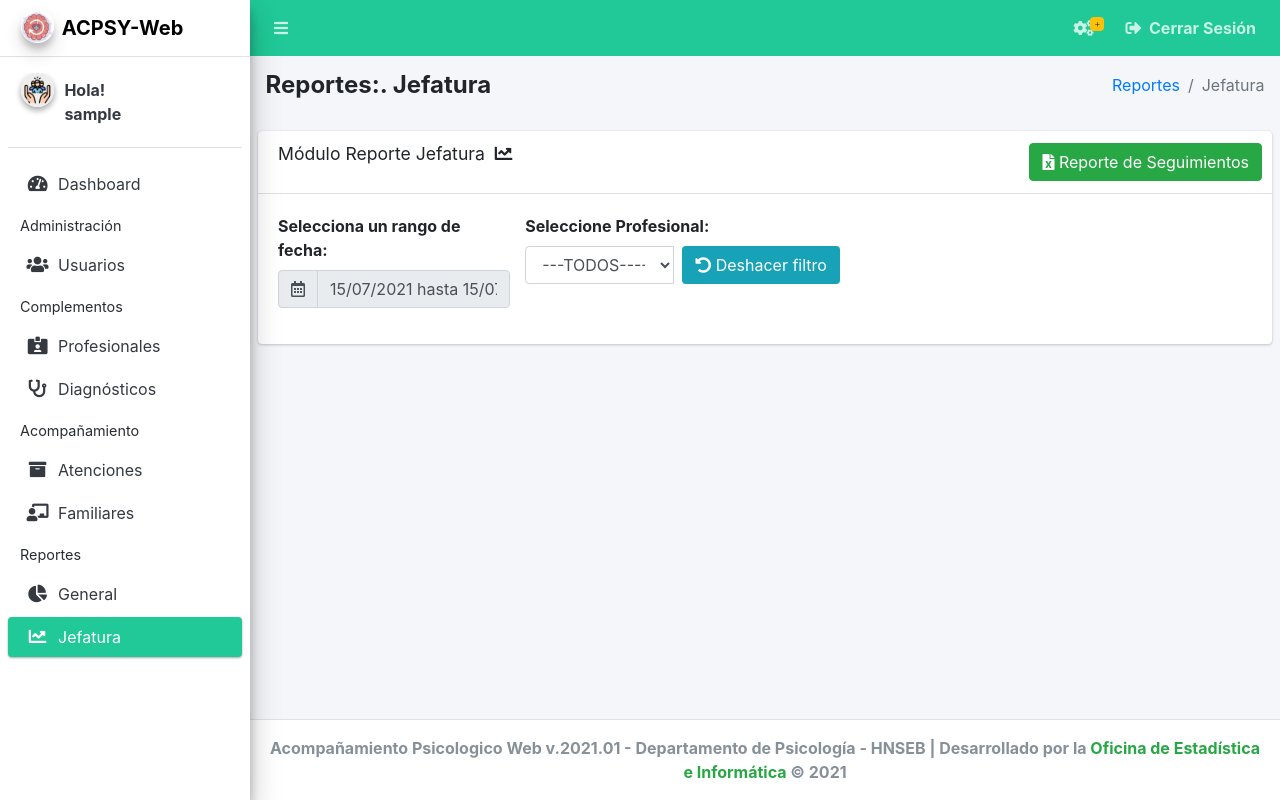
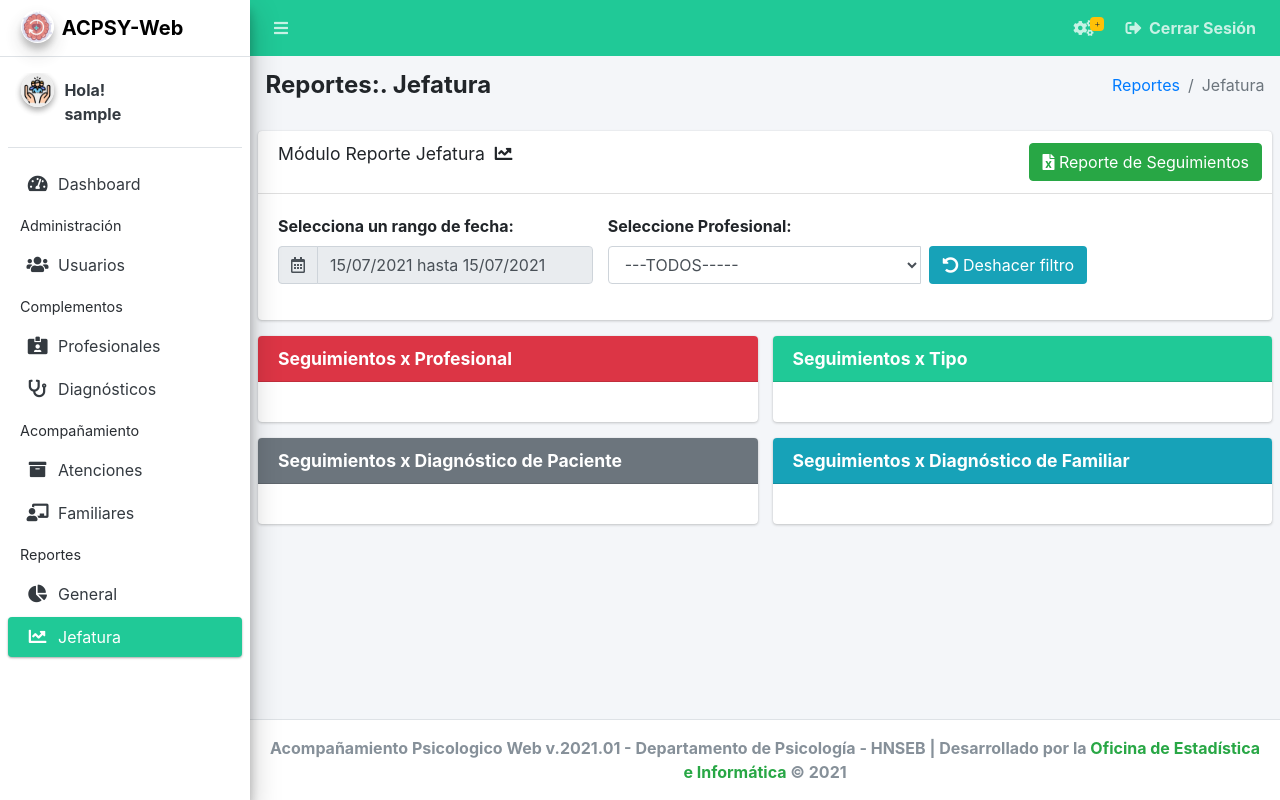
Before and after one commit to ocastrop96/acpsy, a PHP site: page /reporte-jefatura in a window 1280 px wide. Run offline with PHP 8.4, Linux system fonts and the light colour scheme; the visitor is signed in with stand-in values (Sample User, id 1); data that the repository does not hold is empty; some libraries are stand-ins or nearby versions.

Commit message:
15072021

```diff
--- a/public/js/reportes-jefatura.js
+++ b/public/js/reportes-jefatura.js
@@ -1,3 +1,4 @@
+seguimientosXProfesional("", "", 0);
 $("#deshacer-filtro-RJ").on("click", function () {
     window.location = "reporte-jefatura";
 });
@@ -42,8 +43,16 @@ $("input[name='rango-rj']").daterangepicker({
     $('#rango-rj').attr('inicio', inicio);
     $('#rango-rj').attr('fin', fin);
     $(".rseg1").attr("href", "public/views/docs/rp-seguimientos-jefatura.php?reporte=reporte&inicio=" + inicio + "&fin=" + fin + "&profesional=" + profesional);
+    seguimientosXProfesional(inicio, fin, profesional);
 });
 
 $("#rjProfesional").on("change", function () {
+    let profesional = $(this).val();
+    let inicio = $("#rango-rj").attr("inicio");
+    let fin = $("#rango-rj").attr("fin");
+    alert(profesional + " " + inicio + " " + fin);
+});
 
-});
+function seguimientosXProfesional(inicior, finr, profesionalr) {
+    alert("F.Inicio" + inicior + "F.Fin " + finr + "Profesional" + profesionalr)
+}
--- a/public/views/pages/reporte-jefatura.php
+++ b/public/views/pages/reporte-jefatura.php
@@ -35,7 +35,7 @@ if ($_SESSION["loginPerfil"] == 3) {
       </div>
       <div class="card-body">
         <div class="row">
-          <div class="col-12 col-sm-12 col-md-12 col-lg-3 col-xl-3">
+          <div class="col-12 col-sm-12 col-md-12 col-lg-4 col-xl-4">
             <div class="form-group">
               <label>Selecciona un rango de fecha:</label>
               <div class="input-group">
@@ -46,11 +46,11 @@ if ($_SESSION["loginPerfil"] == 3) {
                 </div>
                 <input type="text" class="form-control float-right" id="rango-rj" name="rango-rj" readonly inicio="<?php date_default_timezone_set('America/Lima');
                                                                                                                     echo date("Y-m-d"); ?>" fin="<?php date_default_timezone_set('America/Lima');
-                                                                                                                    echo date("Y-m-d"); ?>">
+                                                                                                                                                  echo date("Y-m-d"); ?>">
               </div>
             </div>
           </div>
-          <div class="col-12 col-sm-12 col-md-12 col-lg-4 col-xl-4">
+          <div class="col-12 col-sm-12 col-md-12 col-lg-6 col-xl-6">
             <div class="form-group">
               <label>Seleccione Profesional:</label>
               <div class="input-group">
@@ -74,5 +74,57 @@ if ($_SESSION["loginPerfil"] == 3) {
         </div>
       </div>
     </div>
+    <div class="row">
+      <div class="col-md-6">
+        <div class="card card-danger">
+          <div class="card-header">
+            <h3 class="card-title font-weight-bold">Seguimientos x Profesional</h3>
+          </div>
+          <div class="card-body">
+            <div class="chart">
+              <!-- <canvas id="rggTParen" width="350" height="350"></canvas> -->
+            </div>
+          </div>
+        </div>
+      </div>
+      <div class="col-md-6">
+        <div class="card card-teal">
+          <div class="card-header">
+            <h3 class="card-title font-weight-bold">Seguimientos x Tipo</h3>
+          </div>
+          <div class="card-body">
+            <div class="chart">
+              <!-- <canvas id="rggTSexParen" width="350" height="350"></canvas> -->
+            </div>
+          </div>
+        </div>
+      </div>
+    </div>
+    <div class="row">
+      <div class="col-md-6">
+        <div class="card card-secondary">
+          <div class="card-header">
+            <h3 class="card-title font-weight-bold">Seguimientos x Diagnóstico de Paciente</h3>
+          </div>
+          <div class="card-body">
+            <div class="chart">
+              <!-- <canvas id="rggTParen" width="350" height="350"></canvas> -->
+            </div>
+          </div>
+        </div>
+      </div>
+      <div class="col-md-6">
+        <div class="card card-info">
+          <div class="card-header">
+            <h3 class="card-title font-weight-bold">Seguimientos x Diagnóstico de Familiar</h3>
+          </div>
+          <div class="card-body">
+            <div class="chart">
+              <!-- <canvas id="rggTSexParen" width="350" height="350"></canvas> -->
+            </div>
+          </div>
+        </div>
+      </div>
+    </div>
   </section>
 </div>
```
